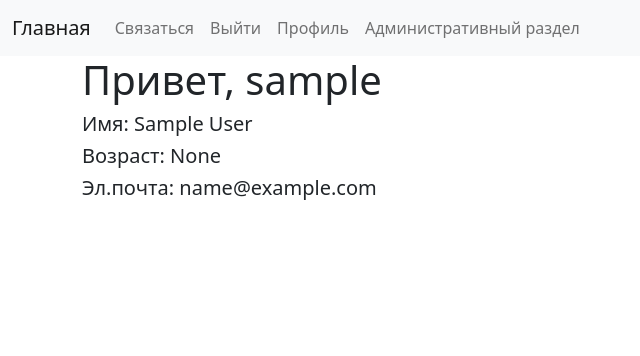
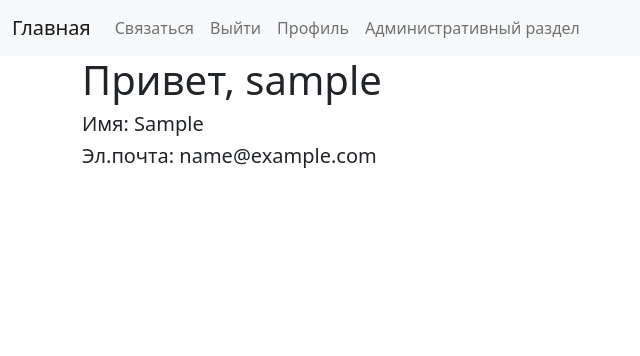
Before and after one commit to AlexandReznik/deploy_shop, a Django app: page /authapp/profile/ in a window 1280 px wide. Shown: the top 356 px of the page, without its empty margins (0-640 px from the left). Run offline with Django 4.2, Linux system fonts and the light colour scheme; the visitor is signed in with stand-in values (Sample User, id 1).

Commit message:
Profile page changed

```diff
--- a/authapp/templates/authapp/profile.html
+++ b/authapp/templates/authapp/profile.html
@@ -1,7 +1,7 @@
 {% extends 'authapp/base.html' %}
 {% block content %}
     <h1>Привет, {{user.username}}</h1>
-    <h5>Имя: {{user.first_name}} {{user.last_name}}</h5>
-    <h5> Возраст: {{user.age}}</h5>
+    {%if user.first_name %}<h5>Имя: {{user.first_name}} </h5>{% endif %}
+    {%if user.age %}<h5> Возраст: {{user.age}}</h5>{%endif%}
     <h5>Эл.почта: {{user.email}}</h5>
 {% endblock %}
```
